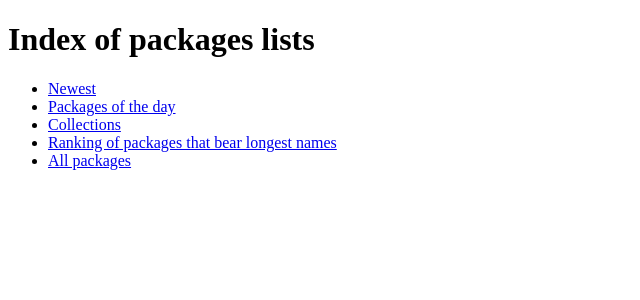
After one commit to Chocimier/pkgs.void, a Python web app: template templates/toc.html in a window 1280 px wide. The commit adds this page. Shown: the top 300 px of the page, without its empty margins (0-640 px from the left). Run offline with Jinja, Linux system fonts and the light colour scheme; the template is opened without the code that fills it, so the values that code supplies are empty.

Commit message:
Table of contents

```diff
--- a/serve.py
+++ b/serve.py
@@ -24,7 +24,8 @@ from genshi.template import TemplateLoader
 
 from config import DEVEL_MODE, ROOT_URL, REPOS
 from voidhtml import (
-    longest_names, metapackages, newest, of_day, page_generator
+    lists_index, longest_names, metapackages,
+    newest, of_day, page_generator
 )
 from xbps import join_arch
 
@@ -46,6 +47,7 @@ def list_all_():
     return static_file('all.html', 'static/generated')
 
 
+route('/toc')(lists_index)
 route('/of_day')(of_day)
 route('/newest')(newest)
 route('/sets')(metapackages)
--- a/static/style.css
+++ b/static/style.css
@@ -53,6 +53,10 @@ ul {
 	columns: 40ch 2;
 }
 
+ul.continuous {
+	columns: auto 1;
+}
+
 li {
     break-inside: avoid;
 }
--- a/templates/base.html
+++ b/templates/base.html
@@ -21,7 +21,7 @@
                     <li><a href="${root_url}">Homepage</a></li>
                     <li><a href="https://github.com/void-linux/void-packages">Templates repository</a></li>
                     <li><a href="https://voidlinux.org">Void Linux homepage</a></li>
-                    <a href="${root_url}/all">All</a>
+                    <a href="${root_url}/toc">ToC</a>
                 </ul>
             </nav>
             <form method="GET" action="${root_url}/search" class="searchbox">
--- /dev/null
+++ b/templates/toc.html
@@ -0,0 +1,21 @@
+<!DOCTYPE html>
+<html xmlns="http://www.w3.org/1999/xhtml"
+      xmlns:py="http://genshi.edgewall.org/"
+      xmlns:xi="http://www.w3.org/2001/XInclude">
+<xi:include href="base.html"/>
+<head/>
+<body>
+    <div class="content">
+        <main>
+            <h1>Index of packages lists</h1>
+            <ul class="continuous">
+                <li><a href="${root_url}/newest">Newest</a></li>
+                <li><a href="${root_url}/of_day">Packages of the day</a></li>
+                <li><a href="${root_url}/sets">Collections</a></li>
+                <li><a href="${root_url}/longest_names">Ranking of packages that bear longest names</a></li>
+                <li><a href="${root_url}/all">All packages</a></li>
+            </ul>
+        </main>
+    </div>
+</body>
+</html>
--- a/voidhtml.py
+++ b/voidhtml.py
@@ -333,6 +333,10 @@ def longest_names():
     return present.render_template('list.html', **parameters)
 
 
+def lists_index():
+    return present.render_template('toc.html')
+
+
 def main():
     print(page_generator(sys.argv[1], sys.argv[2:]))
 
```
